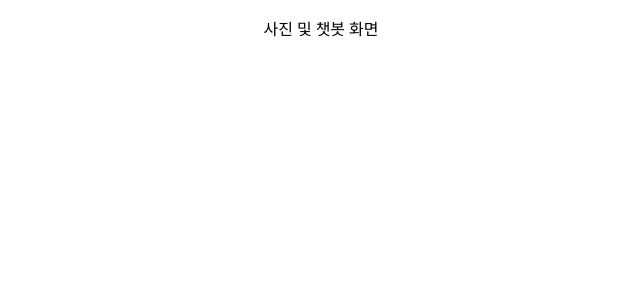
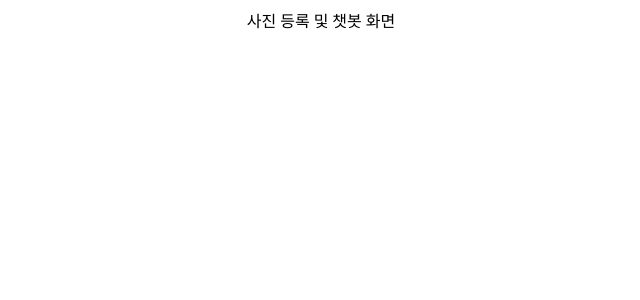
Before and after one commit to Imjieunn/client, a React (Create React App) app: page / in a window 1280 px wide. Shown: the top 300 px of the page, without its empty margins (319-959 px from the left). Built offline with nearby package versions, Linux system fonts and the light colour scheme.

Commit message:
feat : setting page route

```diff
--- a/package.json
+++ b/package.json
@@ -9,6 +9,7 @@
     "@testing-library/user-event": "^13.5.0",
     "react": "^19.0.0",
     "react-dom": "^19.0.0",
+    "react-router-dom": "^7.2.0",
     "react-scripts": "5.0.1",
     "web-vitals": "^2.1.4"
   },
--- a/src/App.js
+++ b/src/App.js
@@ -1,9 +1,10 @@
 import "./App.css";
+import Router from "./Router";
 
 function App() {
   return (
     <div className="App">
-      <p>사진 및 챗봇 화면</p>
+      <Router />
     </div>
   );
 }
--- /dev/null
+++ b/src/Router.js
@@ -0,0 +1,16 @@
+import { BrowserRouter, Route, Routes } from "react-router-dom";
+import Result from "./pages/Result/Result";
+import Main from "./pages/Main/Main";
+
+const Router = () => {
+  return (
+    <BrowserRouter>
+      <Routes>
+        <Route path="/" element={<Main />} />
+        <Route path="/result" element={<Result />} />
+      </Routes>
+    </BrowserRouter>
+  );
+};
+
+export default Router;
--- /dev/null
+++ b/src/pages/Main/Main.js
@@ -0,0 +1,5 @@
+const Main = () => {
+  return <>사진 등록 및 챗봇 화면</>;
+};
+
+export default Main;
--- /dev/null
+++ b/src/pages/Result/Result.js
@@ -0,0 +1,5 @@
+const Result = () => {
+  return <>감정분석 결과 화면</>;
+};
+
+export default Result;
```
Also changed, not shown: 1 other file (tests, documents, lock files or other folders).
